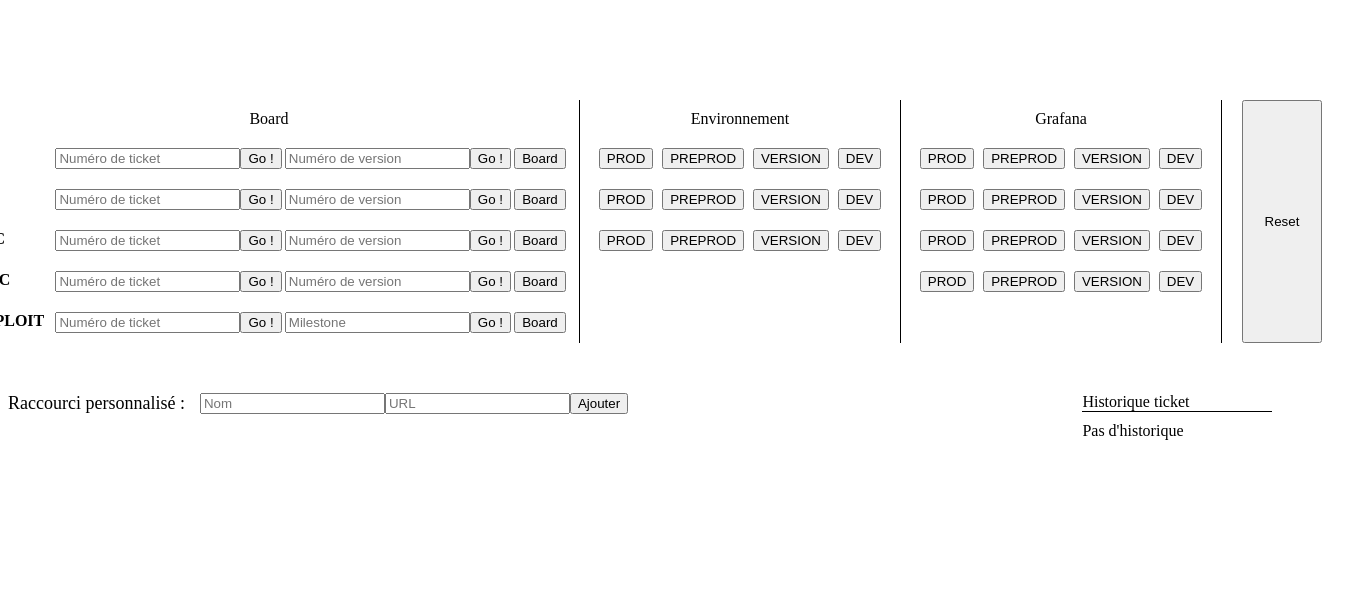
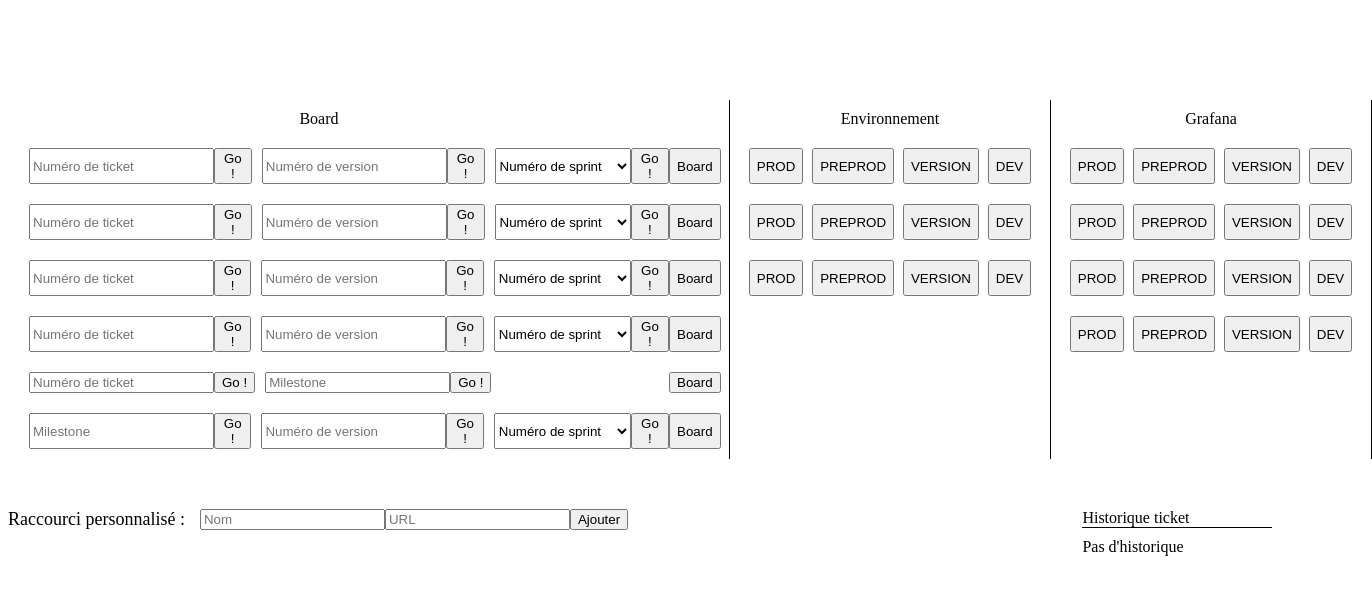
Before and after one commit to EnnacheNH/FastTicket, a plain HTML site: page index.html in a window 1280 px wide. Shown: the whole page, 1372 px wide, since content can reach past the window. Drawn offline with Linux system fonts and the light colour scheme.

Commit message:
added sprint input

```diff
--- a/index.html
+++ b/index.html
@@ -16,7 +16,6 @@
                 <div class="col separated part grafana-part">Grafana</div>
             </div>
         </div>
-        <button onclick="resetAll()">Reset</button>
     </div>
     <div class="bottom">
         <div class="custom-shorcut">
@@ -64,8 +63,22 @@
         C30: {
             projectName: "ccv-p30",
             board: {
-                ticket: {},
-                version: {}
+                ticket: {
+                    inputType: 'input',
+                },
+                version: {
+                    inputType: 'input',
+                },
+                sprint: {
+                    inputType: 'select',
+                    data: {
+                        'CX 20 Jan - 9 Fev': 2490499,
+                        'CX 10 Fev - 2 Mar': 2490500,
+                        'CX 3 Mar - 23 Mar': 2490501,
+                        'CX 24 Mar - 13 Avr': 2493116,
+                        'CX 14 Avr - 4 Mai': 2507144,
+                    }
+                },
             },
             ticket: {
                 inputId: "inputTicketC30",
@@ -86,8 +99,22 @@
         X30: {
             projectName: "ccv-x30",
             board: {
-                ticket: {},
-                version: {},
+                ticket: {
+                    inputType: 'input',
+                },
+                version: {
+                    inputType: 'input',
+                },
+                sprint: {
+                    inputType: 'select',
+                    data: {
+                        'CX 20 Jan - 9 Fev': 2490499,
+                        'CX 10 Fev - 2 Mar': 2490500,
+                        'CX 3 Mar - 23 Mar': 2490501,
+                        'CX 24 Mar - 13 Avr': 2493116,
+                        'CX 14 Avr - 4 Mai': 2507144,
+                    }
+                },
                 boardId: 2078254,
             },
             ticket: {
@@ -109,8 +136,22 @@
         FCC: {
             projectName: "CCVOutilPrefacturation",
             board: {
-                ticket: {},
-                version: {}
+                ticket: {
+                    inputType: 'input',
+                },
+                version: {
+                    inputType: 'input',
+                },
+                sprint: {
+                    inputType: 'select',
+                    data: {
+                        'FM 20 Jan - 9 Fev': 2490504,
+                        'FM 10 Fev - 2 Mar': 2490505,
+                        'FM 3 Mar - 23 Mar': 2490506,
+                        'FM 24 Mar - 13 Avr': 2493113,
+                        'FM 14 Avr - 4 Mai': 2507141,
+                    }
+                },
             },
             ticket: {
                 inputId: "inputTicketFCC",
@@ -131,8 +172,22 @@
         MCC: {
             projectName: "ccv-mobility-middleware",
             board: {
-                ticket: {},
-                version: {}
+                ticket: {
+                    inputType: 'input',
+                },
+                version: {
+                    inputType: 'input',
+                },
+                sprint: {
+                    inputType: 'select',
+                    data: {
+                        'FM 20 Jan - 9 Fev': 2490504,
+                        'FM 10 Fev - 2 Mar': 2490505,
+                        'FM 3 Mar - 23 Mar': 2490506,
+                        'FM 24 Mar - 13 Avr': 2493113,
+                        'FM 14 Avr - 4 Mai': 2507141,
+                    }
+                },
             },
             ticket: {
                 inputId: "inputTicketMCC",
@@ -147,8 +202,42 @@
         EXPLOIT: {
             projectName: "ccv-exploitation",
             board: {
-                ticket: {},
-                milestone: {}
+                ticket: {
+                    inputType: 'input',
+                },
+                milestone: {
+                    inputType: 'input',
+                },
+            },
+            ticket: {
+                inputId: "inputTicketExploit",
+            },
+        },
+        GLOBAL: {
+            urlOverride: "https://gitlab.com/groups/solutec-cds-dev-projet/ccv/-/",
+            board: {
+                milestone: {
+                    inputType: 'input',
+                },
+                version: {
+                    inputType: 'input',
+                },
+                sprint: {
+                    inputType: 'select',
+                    data: {
+                        'CX 20 Jan - 9 Fev': 2490499,
+                        'CX 10 Fev - 2 Mar': 2490500,
+                        'CX 3 Mar - 23 Mar': 2490501,
+                        'CX 24 Mar - 13 Avr': 2493116,
+                        'CX 14 Avr - 4 Mai': 2507144,
+                        'FM 20 Jan - 9 Fev': 2490504,
+                        'FM 10 Fev - 2 Mar': 2490505,
+                        'FM 3 Mar - 23 Mar': 2490506,
+                        'FM 24 Mar - 13 Avr': 2493113,
+                        'FM 14 Avr - 4 Mai': 2507141,
+                    }
+                },
+                boardId: 9117328,
             },
             ticket: {
                 inputId: "inputTicketExploit",
@@ -169,6 +258,19 @@
         </div>
     `;
 
+    const getHtmlSelect = (inputId, placeholder, open, data) => `
+        <div>
+            <select id="${inputId}">
+            ${Object.entries(data).reduce((acc, [key, value]) => acc + `
+                <option value="${value}">${key}</option>
+            `, `<option value="0">${placeholder}</option>`)}
+            </select>
+            <button onclick="${open}()">Go !</button>
+        </div>
+    `;
+
+
+
     const getHtmlFastTicket = (projectName, props) => `
         <div class="row separated-y-wrapper">
             <div class="col separated part board-part">
@@ -184,17 +286,32 @@
     `;
 
     const getHtmlBoard = (projectName, board) => {
-        let html = `<div class="project">${projectName}</div>`;
+        let html = `
+            <div class="project-name">${projectName}</div>
+            <div class="project-inputs">
+        `;
         for (const boardKey in board) {
             const boardObject = board[boardKey];
             if (typeof boardObject !== "object") {
                 continue;
             }
+            switch (boardObject.inputType) {
+                case 'input':
                     html += getHtmlInput(boardObject.inputId, boardObject.placeholder,
                         `dataDict.${projectName}.board.${boardKey}.open`);
+                    break;
+                case 'select':
+                    console.log(boardObject);
+                    html += getHtmlSelect(boardObject.inputId, boardObject.placeholder,
+                        `dataDict.${projectName}.board.${boardKey}.open`, boardObject.data);
+                    break;
+                default:
+                    break;
+            }
         }
         return `${html}
-                <div>
+                </div>
+                <div class="project-board-button">
                     <button onclick="dataDict.${projectName}.board.openBoard()">Board</button>
                 </div>
         `;
@@ -237,8 +354,10 @@
     const fastTicketTarget = document.getElementById("fastTicketTarget");
     for (const projectKey in dataDict) {
         const projectObject = dataDict[projectKey];
-        const baseUrl = `https://gitlab.com/solutec-cds-dev-projet/ccv/${projectObject.projectName}/-/`;
+        const baseUrl = projectObject.urlOverride ??
+            `https://gitlab.com/solutec-cds-dev-projet/ccv/${projectObject.projectName}/-/`;
 
+        if (projectObject.ticket) {
             projectObject.ticket["openTicket"] = () => {
                 const value = document.getElementById(projectObject.ticket.inputId).value;
                 if (!value) {
@@ -248,8 +367,6 @@
                 openUrl(url);
                 addHistory(`${projectKey} - ${value}`, url);
             }
-        projectObject.ticket["openBoard"] = () => {
-            openUrl(`${baseUrl}boards`);
         }
 
 
@@ -292,6 +409,18 @@
                         }
                         const url =
                             `${baseUrl}boards/${projectObject.board.boardId ?? ''}?milestone_title=${value}`;
+                        openUrl(url);
+                    }
+                    break;
+                case 'sprint':
+                    boardObject.placeholder = 'Numéro de sprint';
+                    boardObject.open = () => {
+                        const value = document.getElementById(inputId).value;
+                        if (!value) {
+                            return;
+                        }
+                        const url =
+                            `${baseUrl}boards/${projectObject.board.boardId ?? ''}?iteration_id=${value}`;
                         openUrl(url);
                     }
                     break;
@@ -444,7 +573,7 @@
             }
 
             .board-part {
-                width: 600px;
+                width: 800px;
             }
 
             .grafana-part {
@@ -455,9 +584,20 @@
                 width: 300px;
             }
 
-            .project {
+            .project-name {
                 width: 80px;
                 font-weight: bold;
+                margin-right: 30px;
+            }
+
+            .project-inputs {
+                flex: 1;
+                gap: 10px;
+                /* TODO */
+            }
+
+            .project-board-button {
+                width: 50px;
             }
         }
     }
```
Lines whose indentation alone changed are shown as unchanged.
